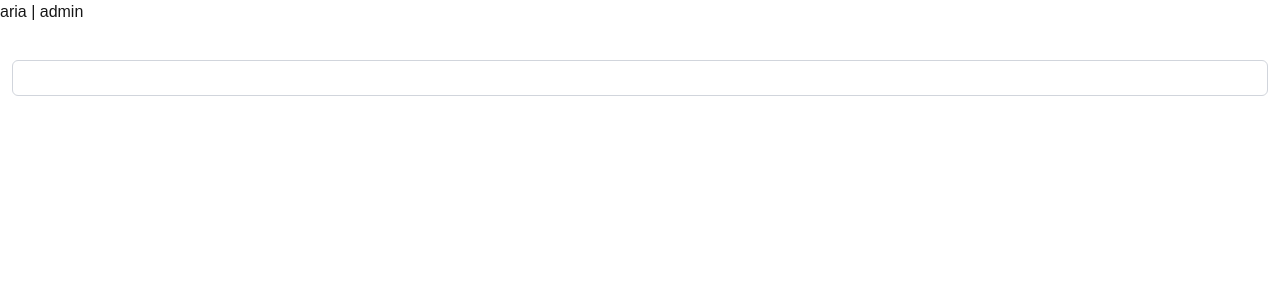
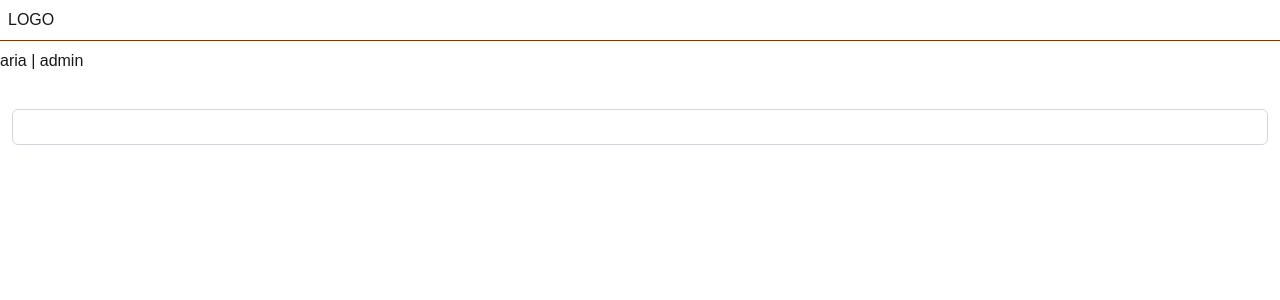
Before and after one commit to bnz/area-next, a Next.js app: page / in a window 1280 px wide. Shown: the top 300 px of the page. Built offline with nearby package versions, Linux system fonts and the light colour scheme.

Commit message:
feat(main): makefile and layout

```diff
--- a/src/app/layout.tsx
+++ b/src/app/layout.tsx
@@ -1,7 +1,8 @@
-import { PropsWithChildren, ReactNode } from "react"
+import { PropsWithChildren } from "react"
 import type { Metadata } from "next"
 import { Geist, Geist_Mono } from "next/font/google"
 import "./globals.css"
+import Link from "next/link"
 
 const geistSans = Geist({
     variable: "--font-geist-sans",
@@ -22,6 +23,9 @@ export default function RootLayout({ children }: Readonly<PropsWithChildren>) {
     return (
         <html lang="en">
         <body className={`${geistSans.variable} ${geistMono.variable} antialiased`}>
+        <header className="p-2 border-b border-b-amber-900 mb-2">
+            <Link href="/">LOGO</Link>
+        </header>
         {children}
         </body>
         </html>
--- a/src/app/page.tsx
+++ b/src/app/page.tsx
@@ -2,8 +2,9 @@ import Link from 'next/link'
 
 export default function Home() {
     return (
+        <>
             <div className="">
-			aria | <Link href={`/admin`}>admin</Link>
+                aria | <Link href="/admin">admin</Link>
 
                 <br />
                 <br />
@@ -12,5 +13,6 @@ export default function Home() {
                     <input type="text" className="" />
                 </div>
             </div>
+        </>
     )
 }
```
Also changed, not shown: 1 other file (tests, documents, lock files or other folders). Lines whose indentation alone changed are shown as unchanged.
